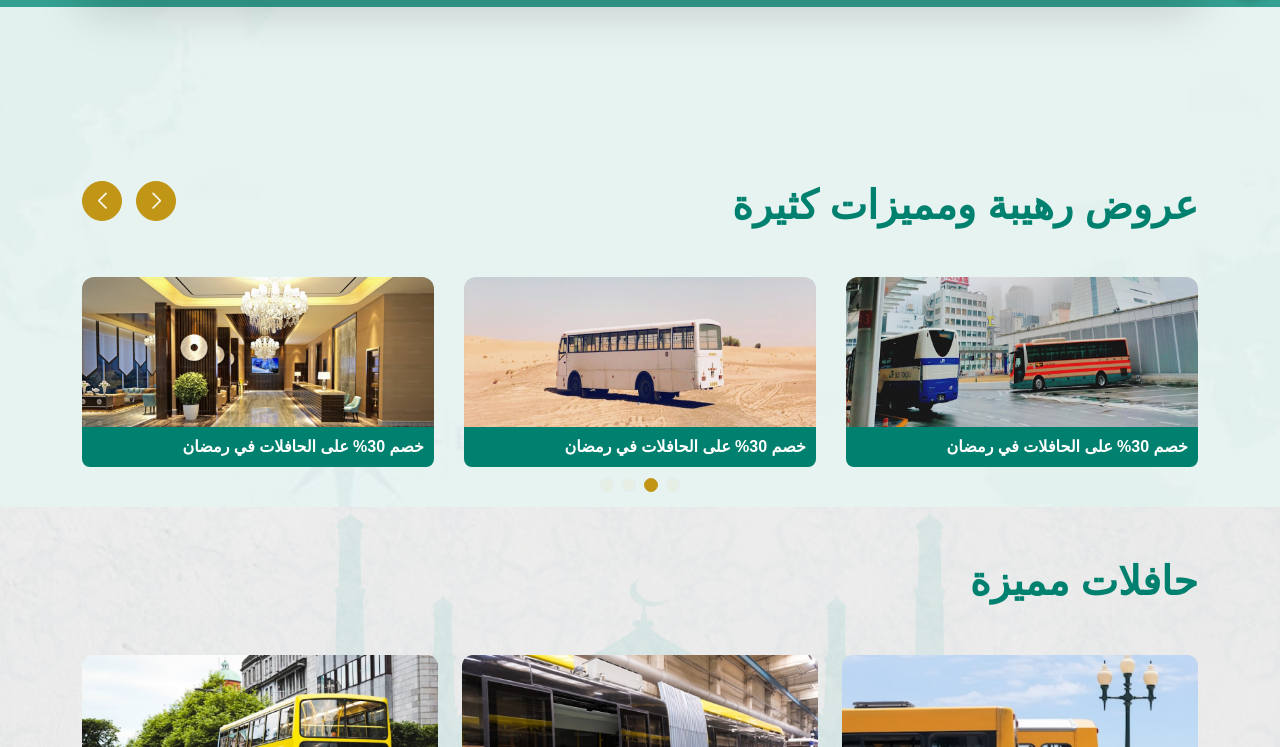
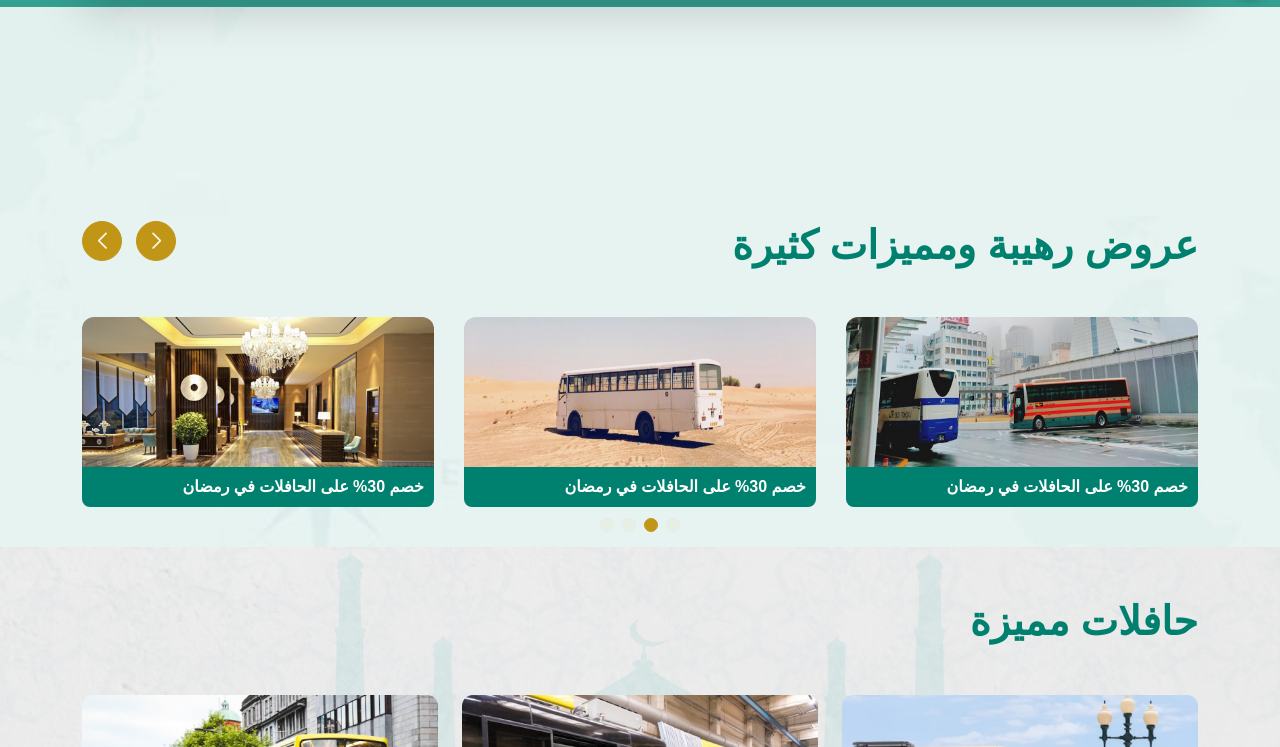
Before and after one commit to nourjoudajouda/communications.githup.io, a plain HTML site: page index.html in a window 1280 px wide. Shown: the part 793-1540 px from the top of the page. Drawn offline with nearby package versions, Linux system fonts and the light colour scheme; files whose address does not match are found by name; a web font is replaced by a local one.

Commit message:
update_style

```diff
--- a/css/styles.css
+++ b/css/styles.css
@@ -444,7 +444,7 @@ a {
   background-size: cover;
   background-repeat: no-repeat;
   background-position: center;
-  padding-top: 150px;
+  padding-top: 190px;
 }
 
 .features-section .swiper-features {
```
